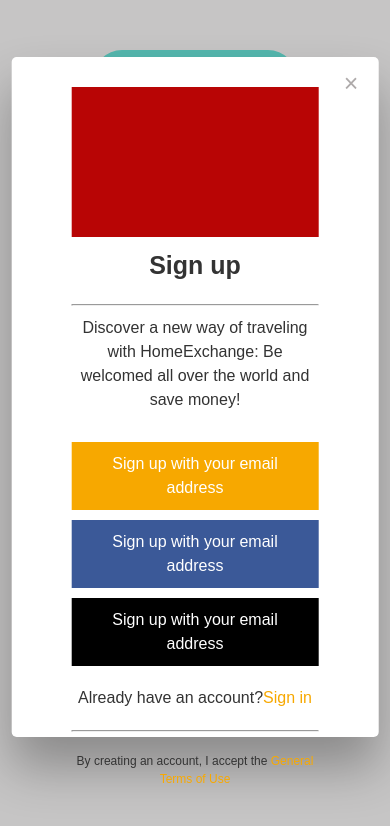
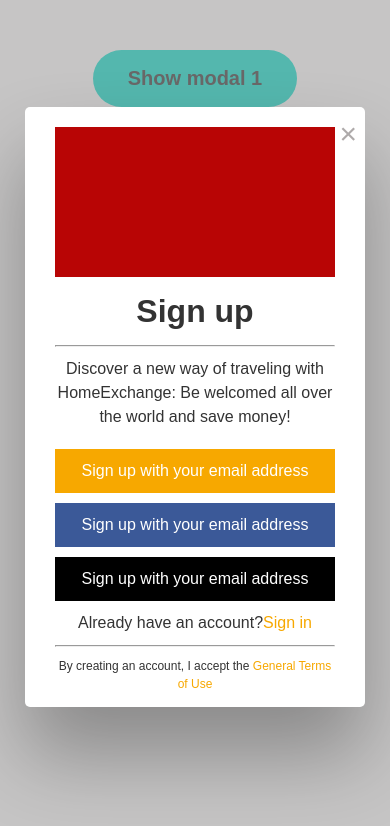
Before and after one commit to aminesoudassi/Pfe_Aho, a plain HTML site: page index.html in a window 390 px wide. Both pictures are taken after a click on the button "Show modal 1". Drawn offline with Linux system fonts and the light colour scheme.

Commit message:
Update style.css

```diff
--- a/style.css
+++ b/style.css
@@ -2,11 +2,8 @@
   margin: 0;
   padding: 0;
   box-sizing: border-box;
+  zoom: 100%;
   /* box-sizing: inherit; */
-}
-
-html {
-  font-size: 62.5%;
 }
 
 body {
@@ -22,39 +19,37 @@ body {
 }
 
 .show-modal {
-  font-size: 2rem;
+  font-size: 20px;
   font-weight: 600;
-  padding: 1.75rem 3.5rem;
-  margin: 5rem 2rem;
+  padding: 17px 35px;
+  margin: 50px 20px;
   border: none;
   background-color: rgb(27, 226, 209);
   color: #444;
-  border-radius: 10rem;
+  border-radius: 100px;
   cursor: pointer;
-
 }
 
 .close-modal {
   position: absolute;
-  top: 1.2rem;
-  right: 2rem;
+  top: 12px;
+  right: 22px;
   color: rgb(174, 170, 170);
   cursor: pointer;
   border: none;
   background: none;
-  font-size: 2.5rem;
+  font-size: 30px;
 }
 .close-modal:hover {
   color: #333;
 }
 
 h1 {
-  font-size: 2.5rem;
-  margin-bottom: 2rem;
+  margin-bottom: 10px;
 }
 
 p {
-  font-size: 1.8rem;
+  font-size: 18px;
 }
 
 /* -------------------------- */
@@ -70,17 +65,11 @@ p {
   transform: translate(-50%, -50%);
   width: 440px;
   height: 680px;
-/*   width: 31%;
-  height: 85%; */
   background-color: white;
-  padding: 6rem;
+  padding: 60px 70px;
   border-radius: 5px;
   box-shadow: 0 3rem 5rem rgba(0, 0, 0, 0.3);
   z-index: 10;
-  -webkit-border-radius: 5px;
-  -moz-border-radius: 5px;
-  -ms-border-radius: 5px;
-  -o-border-radius: 5px;
 }
 
 .overlay {
@@ -97,11 +86,7 @@ p {
 /* END CLASSES TO MAKE MODAL WORK */
 /* -------------------------- */
 
-@media screen and (max-width: 600px){
-  .modal {
-    width: 94%;
-  }
-}
+
 
 .modal .modal-container .img,p,h1 {
   text-align: center;
@@ -126,7 +111,7 @@ p {
   padding: 10px 16px;
 }
 .modal .btn-1 p{
-  margin-top: 30px;
+  margin-top: 20px;
   background-color: #f7a800 ;
 
 }
@@ -162,3 +147,37 @@ p {
   background: none;
   font-size: 20px;
 }
+@media screen and (max-width: 450px){
+  .modal {
+    width: 340px;
+    height: 640px;
+    padding: 50px 30px 10px;
+    margin-top: 20px;
+  }
+  .close-modal {
+    top: 10px;
+    right: 8px;
+  }
+
+}
+
+@media screen and (max-width: 1024px){
+  .modal {
+    width: 340px;
+    height: 600px;
+    padding: 50px 30px 0;
+    margin-top: 10px;
+  }
+  .close-modal {
+    top: 10px;
+    right: 8px;
+  }
+  .modal .para-for-sign-in {
+    margin: 10px;
+  }
+  .modal .para-for-General-Terms {
+    font-size: 12px;
+    margin-top: 10px;
+  }
+
+}
```
